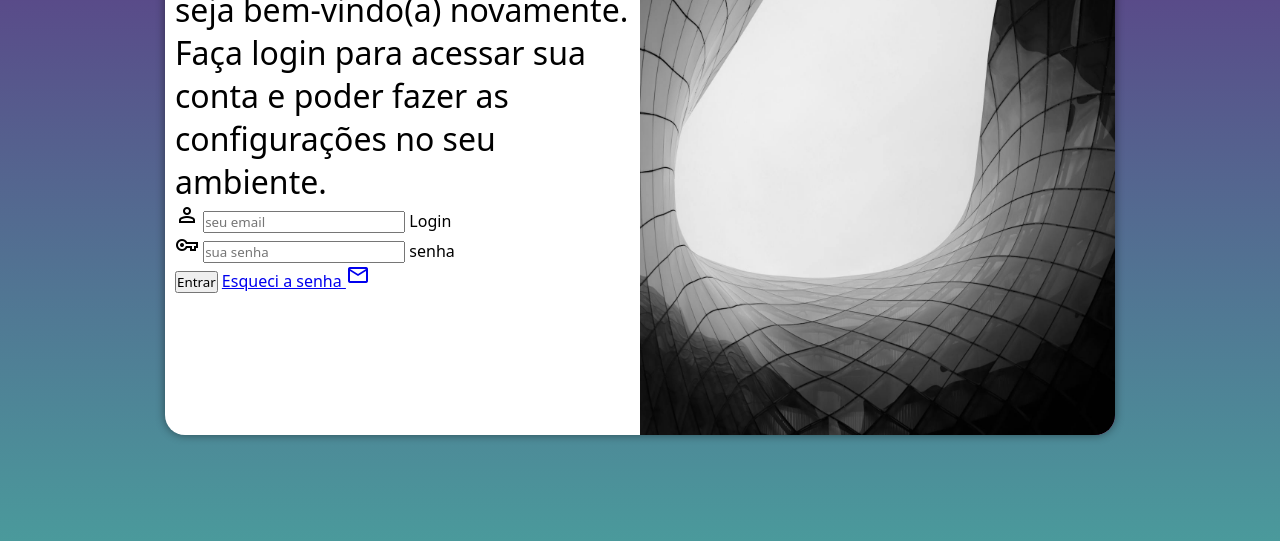
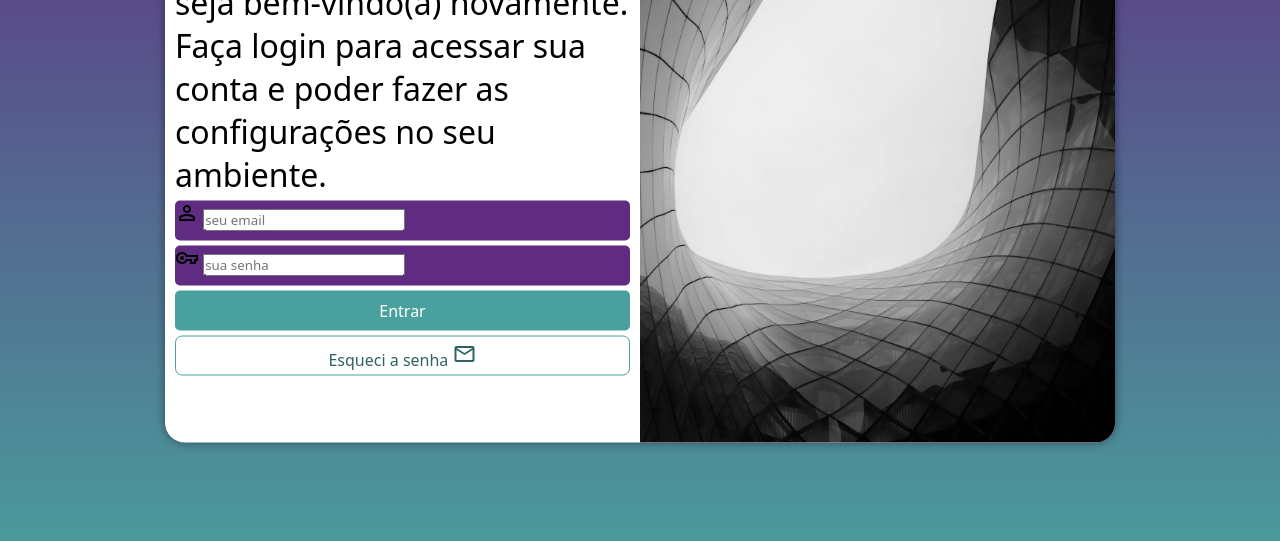
Before and after one commit to Gustavo-santana7/projeto-login, a plain HTML site: page index.html in a window 1280 px wide. Shown: the part 215-756 px from the top of the page. Drawn offline with nearby package versions, Linux system fonts and the light colour scheme.

Commit message:
estilo do formulario

```diff
--- a/estilos/style.css
+++ b/estilos/style.css
@@ -32,7 +32,7 @@ section#login{
     transform: translate(-50%, -50%);
     background-color: white;
     width: 250px;
-    height: 500px;
+    height: 515px;
     border-radius: 20px;
     overflow: hidden;
     box-shadow: 0px 0px 10px rgba(0, 0, 0, 0.450);
@@ -62,3 +62,56 @@ section#login > div#formulario{
     div#formulario > p {
         font-size: 0.8em;
     }
+
+    form > div.campo {
+        background-color: #5f2c82;
+        display: block;
+        width: 100%;
+        height: 40px;
+        border-radius: 5px;
+        margin: 5px 0px ;
+    }
+
+    div.campo > label {
+        display: none;
+    }
+
+    form > input[type=submit] {
+        display: block;
+        font-size: 1em;
+        width: 100%;
+        height: 40px;
+        background-color: #49a09d;
+        color: white;
+        border: none;
+        border-radius: 5px;
+        cursor: pointer;
+    }
+
+    form > input[type=submit]:hover {
+        background-color: #357270;
+    }
+
+    form > a.botao{
+        display: block;
+        text-align: center;
+        font-size: 1em;
+        width: 100%;
+        height: 40px;
+        padding-top: 5px;
+        margin-top: 5px;
+        background-color: white;
+        color: #2d6462;
+        border: 1px solid #49a09d;
+        border-radius: 7px;
+        text-decoration: none;
+        cursor: pointer;
+    }
+
+    form > a.botao:hover {
+        background-color: #63dcd8 ;
+    }
+    form > a > i {
+        font-size: 0.8em;
+
+    }
--- a/index.html
+++ b/index.html
@@ -29,7 +29,7 @@
                         <label for="isenha">senha</label>
                     </div>
                     <input type="submit" value="Entrar">
-                    <a href="esqueci.html">
+                    <a href="esqueci.html" class="botao">
                         Esqueci a senha <span class="material-symbols-outlined">mail</span>
                     </a>
                 </form>
```
